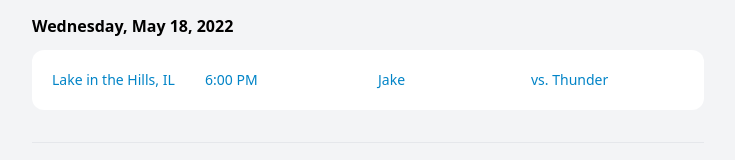
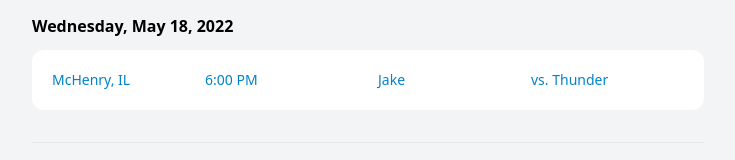
Before and after one commit to joelohrdev/game-schedule, a Nuxt app: page / in a window 1280 px wide. Shown: the part 716-876 px from the top of the page, without its empty margins (272-1007 px from the left). Built offline with nearby package versions, Linux system fonts and the light colour scheme.

Commit message:
Update app.vue

```diff
--- a/app.vue
+++ b/app.vue
@@ -101,7 +101,7 @@ const jakeGames = [
   {
     id: 9,
     name: 'Jake',
-    address: 'Lake in the Hills, IL',
+    address: 'McHenry, IL',
     date: '2022-05-18',
     time: '6:00 PM',
     vs: 'Thunder',
```
